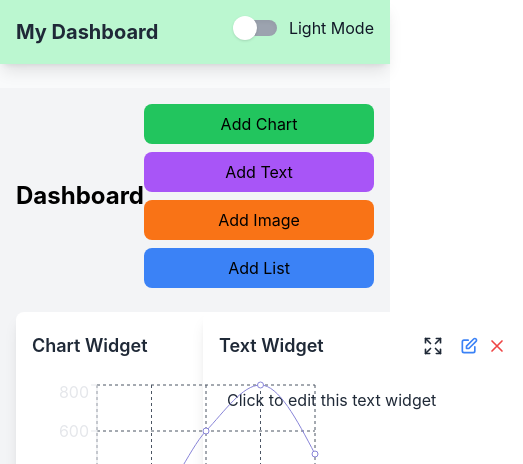
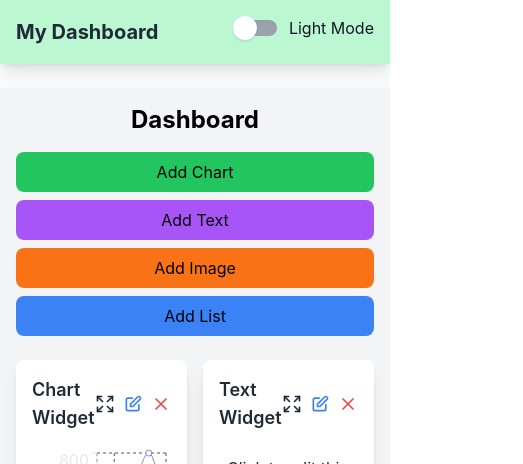
Before and after one commit to Pradeepkaliyawansha/Dynamic_widget_dashboard, a React (Create React App) app: page / in a window 390 px wide. Shown: the top 464 px of the page, 523 px wide, since content can reach past the window. Built offline with nearby package versions, Linux system fonts and the light colour scheme.

Commit message:
refactor: :art: Code refactoring

```diff
--- a/public/index.html
+++ b/public/index.html
@@ -24,7 +24,7 @@
       work correctly both with client-side routing and a non-root public URL.
       Learn how to configure a non-root public URL by running `npm run build`.
     -->
-    <title>React App</title>
+    <title>Widget Dashboard</title>
   </head>
   <body>
     <noscript>You need to enable JavaScript to run this app.</noscript>
--- a/src/component/ChartWidget.js
+++ b/src/component/ChartWidget.js
@@ -14,6 +14,7 @@ const WidgetChart = ({ id, onRemove }) => {
   const [isEditing, setIsEditing] = useState(false);
   const [darkMode, setDarkMode] = useState("dark");
 
+  // Save chart data in local storage
   const [size, setSize] = useState(() => {
     const savedSize = localStorage.getItem(`widgetChartSize-${id}`);
     return savedSize || "medium";
@@ -24,7 +25,8 @@ const WidgetChart = ({ id, onRemove }) => {
     const savedData = localStorage.getItem(`widgetChart-${id}`);
     return savedData
       ? JSON.parse(savedData)
-      : [
+      : // Add sample data for chart in first load
+        [
           { name: "Jan", value: 400 },
           { name: "Feb", value: 300 },
           { name: "Mar", value: 600 },
@@ -33,14 +35,15 @@ const WidgetChart = ({ id, onRemove }) => {
         ];
   });
 
+  // Configure widget sizes in toggle sizes
   const sizeClasses = {
-    small: "w-64 h-64",
-    medium: "w-80 h-80",
-    large: "w-150 h-96",
+    small: "w-full sm:w-full md:w-1/2 lg:w-1/3 h-64",
+    medium: "w-full sm:w-full md:w-1/2 lg:w-1/2 h-80",
+    large: "w-full h-96",
   };
 
   const chartHeightClasses = {
-    small: "h-48",
+    small: "h-42",
     medium: "h-56",
     large: "h-72",
   };
@@ -74,6 +77,7 @@ const WidgetChart = ({ id, onRemove }) => {
     fill: darkMode ? "#E5E7EB" : "#374151",
   };
 
+  // Enable edit, remove and add data points
   const handleDataEdit = (index, field, value) => {
     const newData = [...data];
     newData[index][field] = value;
@@ -89,6 +93,7 @@ const WidgetChart = ({ id, onRemove }) => {
     setData(newData);
   };
 
+  //  implement the function for toggle widget sizes
   const toggleSize = () => {
     const sizes = ["small", "medium", "large"];
     const currentIndex = sizes.indexOf(size);
@@ -106,7 +111,7 @@ const WidgetChart = ({ id, onRemove }) => {
         <div className="flex gap-2 items-center">
           <button
             onClick={toggleSize}
-            className="p-2 rounded-full hover:bg-gray-100 dark:hover:bg-gray-600"
+            className=" rounded-full hover:bg-gray-100 dark:hover:bg-gray-600"
             title="Change Size"
           >
             <Expand className="w-5 h-5" />
--- a/src/component/Dashboard.js
+++ b/src/component/Dashboard.js
@@ -6,6 +6,7 @@ import WidgetList from "./ListWidget";
 import WidgetImage from "./ImageWidget";
 
 const Dashboard = () => {
+  //save widget in local storage
   const [widgets, setWidgets] = useState(() => {
     const savedWidgets = localStorage.getItem("dashboardWidgets");
     return savedWidgets
@@ -36,6 +37,7 @@ const Dashboard = () => {
     setWidgets(widgets.filter((widget) => widget.id !== widgetId));
   };
 
+  // add widgets
   const addWidget = (type) => {
     const newWidget = {
       id: Date.now().toString(),
@@ -57,11 +59,12 @@ const Dashboard = () => {
   return (
     <div className="min-h-screen dark:bg-gray-800 bg-gray-100">
       <div className="container mx-auto p-4">
-        <div className="flex justify-between items-center mb-6">
-          <h1 className="text-2xl font-bold dark:text-gray-100  text-black">
+        <div className="flex justify-between items-center mb-6 flex-col sm:flex-row">
+          <h1 className="text-2xl font-bold dark:text-gray-100  text-black mb-4 sm:mb-0">
             Dashboard
           </h1>
           <div className="flex flex-wrap gap-2 justify-center sm:justify-start">
+            {/* Create buttons to add widgets  */}
             <button
               onClick={() => addWidget("chart")}
               className="w-full sm:w-auto px-4 py-2 rounded-lg
@@ -126,7 +129,7 @@ const Dashboard = () => {
               <div
                 {...provided.droppableProps}
                 ref={provided.innerRef}
-                className="grid gap-4"
+                className="grid grid-cols-1 sm:grid-cols-2 lg:grid-cols-3 gap-4"
                 style={{
                   display: "grid",
                   gridTemplateColumns: "repeat(12, 1fr)",
--- a/src/component/Header.js
+++ b/src/component/Header.js
@@ -11,6 +11,7 @@ export default function Header() {
               My Dashboard
             </span>
           </div>
+          {/* add toggle button to change the theme */}
           <ThemeSwitcher />
         </div>
       </div>
--- a/src/component/ImageWidget.js
+++ b/src/component/ImageWidget.js
@@ -16,13 +16,13 @@ const WidgetImage = ({ id, onRemove }) => {
   });
 
   const sizeClasses = {
-    small: "w-64 h-64 p-2",
-    medium: "w-80 h-80 p-4",
-    large: "w-150 h-96 p-6",
+    small: "w-full sm:w-full md:w-1/2 lg:w-1/3 h-64 p-2",
+    medium: "w-full sm:w-full md:w-1/2 lg:w-1/2 h-80 p-4",
+    large: "w-full h-96 p-6",
   };
 
   const imageSizeClasses = {
-    small: "h-48",
+    small: "h-46",
     medium: "h-56",
     large: "h-72",
   };
--- a/src/component/ListWidget.js
+++ b/src/component/ListWidget.js
@@ -22,9 +22,9 @@ const WidgetList = ({ id, onRemove }) => {
   const [editingItem, setEditingItem] = useState(null);
 
   const sizeClasses = {
-    small: "w-64 h-64",
-    medium: "w-80 h-80",
-    large: "w-150 h-96",
+    small: "w-full sm:w-full md:w-1/2 lg:w-1/3 h-64",
+    medium: "w-full sm:w-full md:w-1/2 lg:w-1/2 h-80",
+    large: "w-full h-96",
   };
 
   const [newItem, setNewItem] = useState("");
@@ -44,6 +44,7 @@ const WidgetList = ({ id, onRemove }) => {
     );
   };
 
+  // Enable add edit and delete items for the list
   const addItem = (e) => {
     e.preventDefault();
     if (!newItem.trim()) return;
--- a/src/component/TextWidget.js
+++ b/src/component/TextWidget.js
@@ -16,9 +16,9 @@ const WidgetText = ({ id, onRemove }) => {
   });
 
   const sizeClasses = {
-    small: "w-64 h-64",
-    medium: "w-80 h-80",
-    large: "w-150 h-96",
+    small: "w-full sm:w-full md:w-1/2 lg:w-1/3 h-64",
+    medium: "w-full sm:w-full md:w-1/2 lg:w-1/2 h-80",
+    large: "w-full h-96",
   };
 
   // Save text and size to localStorage whenever it changes
@@ -44,7 +44,7 @@ const WidgetText = ({ id, onRemove }) => {
         <div className="flex gap-2 items-center">
           <button
             onClick={toggleSize}
-            className="p-2 rounded-full hover:bg-gray-100 dark:hover:bg-gray-600"
+            className=" rounded-full hover:bg-gray-100 dark:hover:bg-gray-600"
             title="Change Size"
           >
             <Expand className="w-5 h-5" />
--- a/src/component/ThemeSwitcher.js
+++ b/src/component/ThemeSwitcher.js
@@ -4,6 +4,8 @@ const ThemeToggle = () => {
   const [darkMode, setDarkMode] = useState(
     localStorage.getItem("darkMode") === "true"
   );
+
+  //Create toggle switch for change theme
 
   useEffect(() => {
     if (darkMode) {
```
